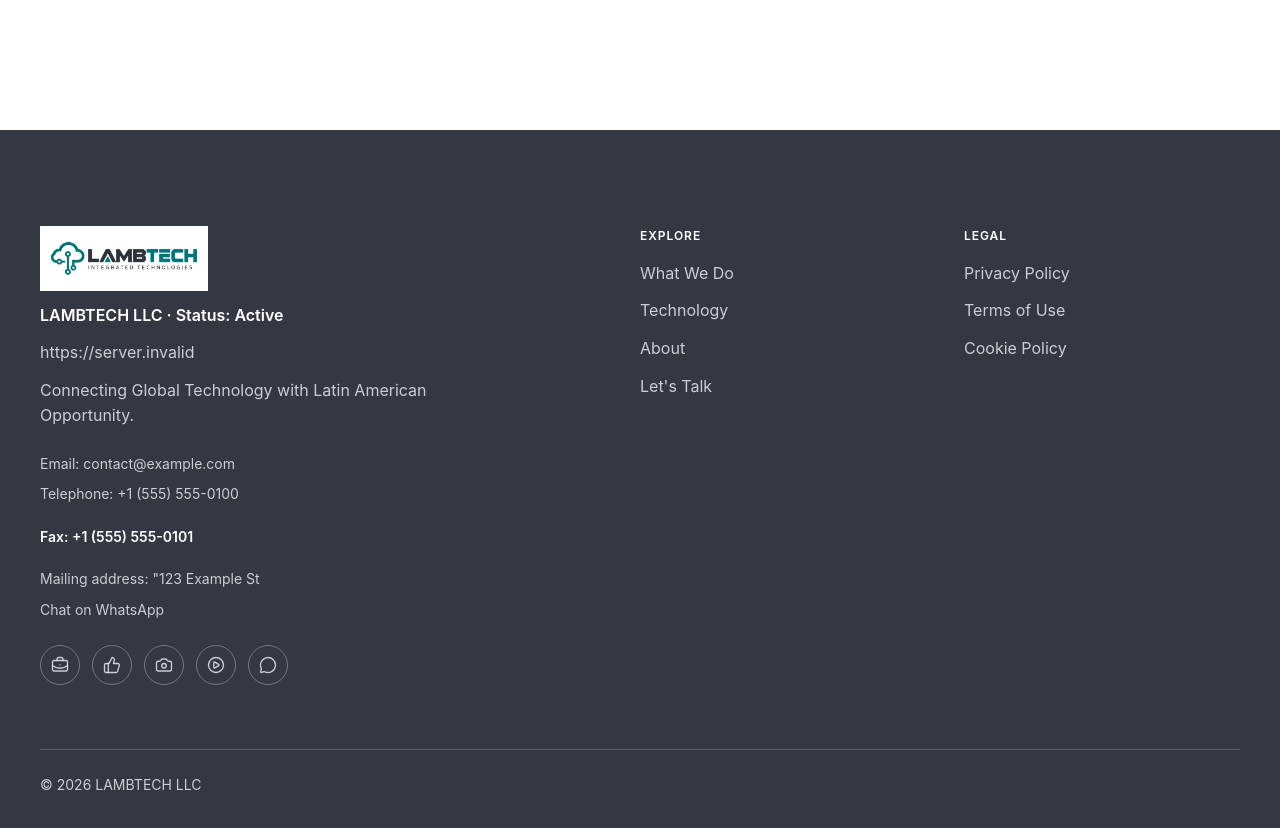
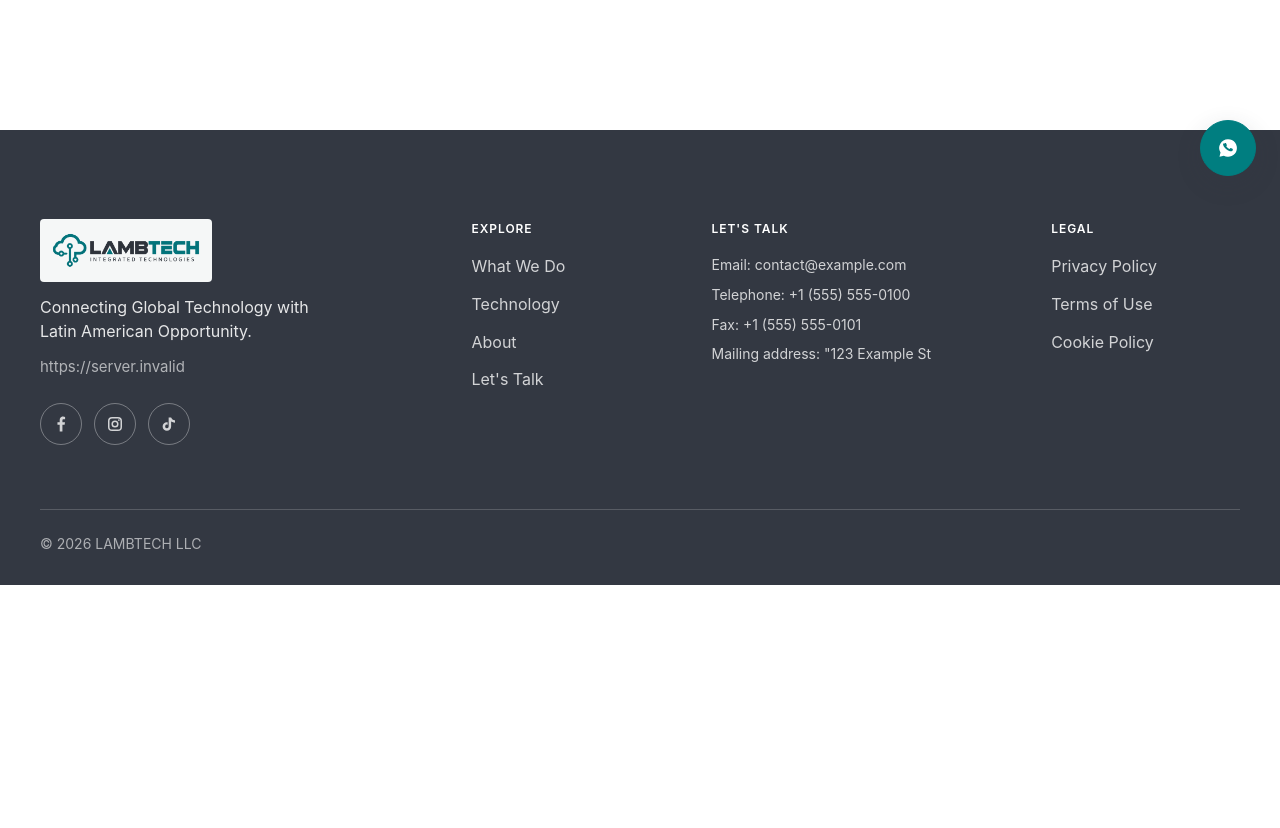
Before and after one commit to allanbarahona-web3/lambtechllc_web, a Next.js app in the folder apps/web/: page /en/cookies in a window 1280 px wide. Shown: the part 600-1428 px from the top of the page. After the commit the page ends 1185 px from the top, so only its background shows below. Built offline with nearby package versions, Linux system fonts and the light colour scheme; no server answers.

Commit message:
fix(web): refine premium footer and floating whatsapp

```diff
--- a/apps/web/package.json
+++ b/apps/web/package.json
@@ -11,7 +11,6 @@
   },
   "dependencies": {
     "i18next": "^26.4.7",
-    "lucide-react": "^1.59.0",
     "next": "16.4.2",
     "react": "19.3.0",
     "react-dom": "19.3.0"
--- a/apps/web/src/app/(site)/[locale]/[legal]/page.tsx
+++ b/apps/web/src/app/(site)/[locale]/[legal]/page.tsx
@@ -1,8 +1,10 @@
 import type { Metadata } from "next";
 import { notFound } from "next/navigation";
+import { WhatsAppButton } from "@/components/company/whatsapp-button";
 import { CorporateFooter } from "@/components/site/corporate-footer";
 import { CorporateHeader } from "@/components/site/corporate-header";
 import { LegalPage } from "@/components/site/legal-page";
+import { publicCompany } from "@/config/public-company";
 import { isLocale, locales } from "@/lib/i18n/config";
 import { getTranslation } from "@/lib/i18n/server";
 import { getLocaleMetadata } from "@/lib/seo";
@@ -49,8 +51,9 @@ export default async function LocalizedLegalPage({ params }: LegalRouteProps) {
       <CorporateFooter currentLocale={locale} labels={{
         about: footer("about"), contact: footer("contact"), contactDetails: footer("contactDetails", { returnObjects: true }) as { address: string; email: string; fax: string; phone: string; whatsapp: string }, cookies: footer("cookies"), copyright: footer("copyright"),
         legalTitle: footer("legalTitle"), logoAlt: footer("logoAlt"), navigationTitle: footer("navigationTitle"),
-        privacy: footer("privacy"), social: footer("social", { returnObjects: true }) as Record<"facebook" | "instagram" | "linkedin" | "whatsapp" | "youtube", string>, socialTitle: footer("socialTitle"), status: footer("status"), tagline: footer("tagline"), technology: footer("technology"), terms: footer("terms"), whatWeDo: footer("whatWeDo"),
+        privacy: footer("privacy"), social: footer("social", { returnObjects: true }) as Record<"facebook" | "instagram" | "tiktok", string>, socialTitle: footer("socialTitle"), tagline: footer("tagline"), technology: footer("technology"), terms: footer("terms"), whatWeDo: footer("whatWeDo"),
       }} />
+      <WhatsAppButton label={footer("contactDetails.whatsapp")} url={publicCompany.whatsappUrl} />
     </>
   );
 }
--- a/apps/web/src/app/(site)/[locale]/page.tsx
+++ b/apps/web/src/app/(site)/[locale]/page.tsx
@@ -59,7 +59,7 @@ export default async function LocalePage({ params }: LocalePageProps) {
       <CorporateFooter currentLocale={locale} labels={{
         about: footer("about"), contact: footer("contact"), contactDetails: footer("contactDetails", { returnObjects: true }) as { address: string; email: string; fax: string; phone: string; whatsapp: string }, cookies: footer("cookies"), copyright: footer("copyright"),
         legalTitle: footer("legalTitle"), logoAlt: footer("logoAlt"), navigationTitle: footer("navigationTitle"),
-        privacy: footer("privacy"), social: footer("social", { returnObjects: true }) as Record<"facebook" | "instagram" | "linkedin" | "whatsapp" | "youtube", string>, socialTitle: footer("socialTitle"), status: footer("status"), tagline: footer("tagline"), technology: footer("technology"), terms: footer("terms"), whatWeDo: footer("whatWeDo"),
+        privacy: footer("privacy"), social: footer("social", { returnObjects: true }) as Record<"facebook" | "instagram" | "tiktok", string>, socialTitle: footer("socialTitle"), tagline: footer("tagline"), technology: footer("technology"), terms: footer("terms"), whatWeDo: footer("whatWeDo"),
       }} />
       <WhatsAppButton label={contact("details.whatsapp")} url={publicCompany.whatsappUrl} />
     </>
--- a/apps/web/src/app/globals.css
+++ b/apps/web/src/app/globals.css
@@ -818,32 +818,60 @@ section[id] {
 }
 
 .site-footer {
-  padding-block: clamp(var(--space-8), 8vw, var(--space-9)) var(--space-6);
+  padding-block: clamp(var(--space-8), 7vw, var(--space-9)) var(--space-6);
   background: var(--color-text-primary);
-  color: rgb(255 255 255 / 75%);
+  color: rgb(255 255 255 / 78%);
 }
 
 .site-footer__grid {
   display: grid;
-  grid-template-columns: minmax(0, 2fr) minmax(10rem, 1fr) minmax(10rem, 1fr);
-  gap: var(--space-7);
+  grid-template-areas: "brand explore contact legal";
+  grid-template-columns: minmax(15rem, 1.45fr) minmax(8rem, 0.72fr) minmax(13rem, 1.1fr) minmax(8rem, 0.72fr);
+  gap: clamp(var(--space-6), 4vw, var(--space-8));
 }
 
-.site-footer__brand img {
-  width: 10.5rem;
+.site-footer__brand {
+  grid-area: brand;
+}
+
+.site-footer__explore {
+  grid-area: explore;
+}
+
+.site-footer__contact {
+  grid-area: contact;
+}
+
+.site-footer__legal {
+  grid-area: legal;
+}
+
+.site-footer__logo {
+  display: inline-flex;
+  width: fit-content;
+  padding: 0.4375rem 0.625rem;
+  border-radius: var(--radius-control);
+  background: var(--color-surface-subtle);
+}
+
+.site-footer__logo img {
+  width: 9.5rem;
   height: auto;
-  padding: var(--space-2);
-  background: var(--color-surface-base);
 }
 
 .site-footer__brand p {
-  max-width: 25rem;
+  max-width: 19rem;
   margin-top: var(--space-3);
 }
 
 .site-footer__brand p:nth-of-type(1) {
-  color: var(--color-surface-base);
-  font-weight: 600;
+  color: rgb(255 255 255 / 88%);
+  line-height: 1.5;
+}
+
+.site-footer__brand p:nth-of-type(2) {
+  color: rgb(255 255 255 / 62%);
+  font-size: 0.9375rem;
 }
 
 .contact-details {
@@ -868,9 +896,10 @@ section[id] {
 }
 
 .contact-details--footer {
-  margin-top: var(--space-5);
+  margin-top: 0;
   color: inherit;
   font-size: 0.875rem;
+  line-height: 1.55;
 }
 
 .social-links {
@@ -888,27 +917,35 @@ section[id] {
   display: inline-flex;
   align-items: center;
   justify-content: center;
-  width: 2.5rem;
-  height: 2.5rem;
-  border: var(--border-width) solid rgb(255 255 255 / 30%);
+  width: 2.625rem;
+  height: 2.625rem;
+  border: var(--border-width) solid rgb(255 255 255 / 34%);
   border-radius: 50%;
   color: var(--color-surface-base);
+  transition:
+    background-color var(--duration-fast) var(--ease-standard),
+    border-color var(--duration-fast) var(--ease-standard),
+    color var(--duration-fast) var(--ease-standard),
+    transform var(--duration-fast) var(--ease-standard);
 }
 
 .social-links a svg,
 .social-links__item svg {
-  width: 1.125rem;
-  height: 1.125rem;
+  width: 1.25rem;
+  height: 1.25rem;
 }
 
-.social-links a:hover {
-  border-color: var(--color-surface-base);
-  background: rgb(255 255 255 / 12%);
+.social-links a:hover,
+.social-links a:focus-visible {
+  border-color: var(--color-brand-teal);
+  background: var(--color-brand-teal);
+  color: var(--color-surface-base);
   text-decoration: none;
+  transform: translateY(-0.125rem);
 }
 
 .social-links__item--disabled {
-  opacity: 0.38;
+  opacity: 0.42;
   cursor: not-allowed;
 }
 
@@ -946,10 +983,12 @@ section[id] {
 }
 
 .site-footer__base {
-  margin-top: var(--space-8);
+  margin-top: clamp(var(--space-7), 6vw, var(--space-8));
   padding-top: var(--space-5);
-  border-top: var(--border-width) solid rgb(255 255 255 / 20%);
+  border-top: var(--border-width) solid rgb(255 255 255 / 18%);
+  color: rgb(255 255 255 / 60%);
   font-size: 0.875rem;
+  line-height: 1.4;
 }
 
 .whatsapp-button {
@@ -969,6 +1008,7 @@ section[id] {
   color: var(--color-surface-base);
   text-decoration: none;
   box-shadow: 0 0.5rem 1.5rem rgb(51 56 66 / 18%);
+  animation: whatsapp-button-enter 420ms var(--ease-standard) both;
   transition:
     background-color var(--duration-fast) var(--ease-standard),
     border-color var(--duration-fast) var(--ease-standard),
@@ -1010,6 +1050,18 @@ section[id] {
     transform var(--duration-fast) var(--ease-standard);
 }
 
+@keyframes whatsapp-button-enter {
+  from {
+    opacity: 0;
+    transform: translateY(0.5rem) scale(0.96);
+  }
+
+  to {
+    opacity: 1;
+    transform: translateY(0) scale(1);
+  }
+}
+
 .whatsapp-button:hover .whatsapp-button__tooltip,
 .whatsapp-button:focus-visible .whatsapp-button__tooltip {
   opacity: 1;
@@ -1049,11 +1101,11 @@ section[id] {
   }
 
   .site-footer__grid {
+    grid-template-areas:
+      "brand explore"
+      "contact legal";
     grid-template-columns: repeat(2, minmax(0, 1fr));
-  }
-
-  .site-footer__brand {
-    grid-column: 1 / -1;
+    gap: var(--space-7) var(--space-6);
   }
 
   .partner-network__strip {
@@ -1081,6 +1133,24 @@ section[id] {
 
   .partner-network__strip {
     gap: var(--space-3);
+  }
+
+  .site-footer__grid {
+    grid-template-areas:
+      "brand"
+      "explore"
+      "contact"
+      "legal";
+    gap: var(--space-7);
+  }
+
+  .site-footer__brand p {
+    max-width: 22rem;
+  }
+
+  .whatsapp-button {
+    right: max(var(--space-4), env(safe-area-inset-right));
+    bottom: max(var(--space-4), env(safe-area-inset-bottom));
   }
 
 }
--- /dev/null
+++ b/apps/web/src/components/company/brand-icons.tsx
@@ -0,0 +1,38 @@
+import type { SVGProps } from "react";
+
+type BrandIconProps = SVGProps<SVGSVGElement>;
+
+export function FacebookIcon(props: BrandIconProps) {
+  return (
+    <svg fill="none" viewBox="0 0 24 24" {...props}>
+      <path d="M13.7 21v-8h2.68l.4-3.12H13.7V7.89c0-.9.25-1.52 1.55-1.52h1.66V3.58A22.27 22.27 0 0 0 14.49 3c-2.4 0-4.04 1.46-4.04 4.15v2.73H7.75V13h2.7v8h3.25Z" fill="currentColor" />
+    </svg>
+  );
+}
+
+export function InstagramIcon(props: BrandIconProps) {
+  return (
+    <svg fill="none" viewBox="0 0 24 24" {...props}>
+      <rect height="15" rx="4" stroke="currentColor" strokeWidth="1.8" width="15" x="4.5" y="4.5" />
+      <circle cx="12" cy="12" r="3.35" stroke="currentColor" strokeWidth="1.8" />
+      <circle cx="16.65" cy="7.35" fill="currentColor" r="1" />
+    </svg>
+  );
+}
+
+export function TikTokIcon(props: BrandIconProps) {
+  return (
+    <svg fill="none" viewBox="0 0 24 24" {...props}>
+      <path d="M14.55 4.1c.53 1.42 1.66 2.54 3.1 3.05.5.18 1.02.27 1.55.27v3.07a8.47 8.47 0 0 1-4.65-1.38v5.8A5.1 5.1 0 1 1 9.45 9.8c.32 0 .63.03.93.09v3.1a2.12 2.12 0 1 0 1.2 1.92V4.1h2.97Z" fill="currentColor" />
+    </svg>
+  );
+}
+
+export function WhatsAppIcon(props: BrandIconProps) {
+  return (
+    <svg fill="none" viewBox="0 0 24 24" {...props}>
+      <path d="M12 3.2a8.79 8.79 0 0 0-7.49 13.4L3.5 20.8l4.34-1.1A8.8 8.8 0 1 0 12 3.2Z" fill="currentColor" />
+      <path d="M8.9 7.45c.16-.36.32-.37.48-.37h.4c.12 0 .3.04.38.3l.68 1.63c.08.2.05.34-.04.48l-.32.45c-.1.12-.2.26-.08.48.12.22.54.9 1.16 1.45.8.72 1.48.94 1.7 1.05.22.1.34.08.47-.05l.62-.72c.14-.16.3-.13.5-.06l1.58.75c.22.1.36.16.4.25.04.1.04.57-.14 1.1-.18.54-1.04 1.03-1.43 1.08-.36.05-.82.07-1.32-.1-.3-.1-.67-.22-1.15-.43-.5-.22-2.1-.78-3.58-2.48-1.16-1.32-1.84-2.88-2.05-3.37-.22-.5-.02-.77.16-1.02l.46-.55Z" fill="#007e80" />
+    </svg>
+  );
+}
--- a/apps/web/src/components/company/contact-details.tsx
+++ b/apps/web/src/components/company/contact-details.tsx
@@ -2,11 +2,12 @@ import { publicCompany, telephoneHref } from "@/config/public-company";
 
 type ContactDetailsProps = {
   className?: string;
+  includeWhatsApp?: boolean;
   labels: { address: string; email: string; fax: string; phone: string; whatsapp: string };
 };
 
-export function ContactDetails({ className, labels }: ContactDetailsProps) {
-  const hasDetails = publicCompany.email || publicCompany.phone || publicCompany.fax || publicCompany.address || publicCompany.whatsappUrl;
+export function ContactDetails({ className, includeWhatsApp = true, labels }: ContactDetailsProps) {
+  const hasDetails = publicCompany.email || publicCompany.phone || publicCompany.fax || publicCompany.address || (includeWhatsApp && publicCompany.whatsappUrl);
   if (!hasDetails) return null;
 
   return (
@@ -15,7 +16,7 @@ export function ContactDetails({ className, labels }: ContactDetailsProps) {
       {publicCompany.phone ? <a href={telephoneHref(publicCompany.phone.e164)}>{labels.phone}: {publicCompany.phone.display}</a> : null}
       {publicCompany.fax ? <p>{labels.fax}: {publicCompany.fax.display}</p> : null}
       {publicCompany.address ? <p>{labels.address}: {publicCompany.address}</p> : null}
-      {publicCompany.whatsappUrl ? (
+      {includeWhatsApp && publicCompany.whatsappUrl ? (
         <a href={publicCompany.whatsappUrl} rel="noopener noreferrer" target="_blank">{labels.whatsapp}</a>
       ) : null}
     </address>
--- a/apps/web/src/components/company/social-links.tsx
+++ b/apps/web/src/components/company/social-links.tsx
@@ -1,11 +1,4 @@
-import {
-  BriefcaseBusiness,
-  Camera,
-  CirclePlay,
-  MessageCircle,
-  ThumbsUp,
-  type LucideIcon,
-} from "lucide-react";
+import { FacebookIcon, InstagramIcon, TikTokIcon } from "@/components/company/brand-icons";
 import type { SocialPlatform } from "@/config/public-company";
 
 type SocialLinksProps = {
@@ -14,14 +7,12 @@ type SocialLinksProps = {
   links: Record<SocialPlatform, string | undefined>;
 };
 
-const socialOrder: SocialPlatform[] = ["linkedin", "facebook", "instagram", "youtube", "whatsapp"];
+const socialOrder: SocialPlatform[] = ["facebook", "instagram", "tiktok"];
 
-const socialIcons: Record<SocialPlatform, LucideIcon> = {
-  facebook: ThumbsUp,
-  instagram: Camera,
-  linkedin: BriefcaseBusiness,
-  whatsapp: MessageCircle,
-  youtube: CirclePlay,
+const socialIcons = {
+  facebook: FacebookIcon,
+  instagram: InstagramIcon,
+  tiktok: TikTokIcon,
 };
 
 export function SocialLinks({ label, labels, links }: SocialLinksProps) {
--- a/apps/web/src/components/company/whatsapp-button.tsx
+++ b/apps/web/src/components/company/whatsapp-button.tsx
@@ -1,4 +1,4 @@
-import { MessageCircle } from "lucide-react";
+import { WhatsAppIcon } from "@/components/company/brand-icons";
 
 type WhatsAppButtonProps = {
   label: string;
@@ -10,7 +10,7 @@ export function WhatsAppButton({ label, url }: WhatsAppButtonProps) {
 
   return (
     <a aria-label={label} className="whatsapp-button" href={url} rel="noopener noreferrer" target="_blank">
-      <MessageCircle aria-hidden="true" strokeWidth={1.8} />
+      <WhatsAppIcon aria-hidden="true" />
       <span className="whatsapp-button__tooltip" role="tooltip">{label}</span>
     </a>
   );
--- a/apps/web/src/components/site/corporate-footer.tsx
+++ b/apps/web/src/components/site/corporate-footer.tsx
@@ -5,6 +5,7 @@ import { SocialLinks } from "@/components/company/social-links";
 import { publicCompany, type SocialPlatform } from "@/config/public-company";
 import { Container } from "@/components/design-system/container";
 import type { Locale } from "@/lib/i18n/config";
+import { getPlannedSectionHref, type PlannedSectionId } from "@/lib/site-navigation";
 
 type CorporateFooterProps = {
   currentLocale: Locale;
@@ -20,7 +21,6 @@ type CorporateFooterProps = {
     privacy: string;
     social: Record<SocialPlatform, string>;
     socialTitle: string;
-    status: string;
     tagline: string;
     technology: string;
     terms: string;
@@ -29,11 +29,11 @@ type CorporateFooterProps = {
 };
 
 export function CorporateFooter({ currentLocale, labels }: CorporateFooterProps) {
-  const sectionLinks = [
-    ["what-we-do", labels.whatWeDo],
-    ["technology", labels.technology],
-    ["about", labels.about],
-    ["contact", labels.contact],
+  const sectionLinks: Array<{ id: PlannedSectionId; label: string }> = [
+    { id: "what-we-do", label: labels.whatWeDo },
+    { id: "technology", label: labels.technology },
+    { id: "about", label: labels.about },
+    { id: "contact", label: labels.contact },
   ];
 
   return (
@@ -41,24 +41,26 @@ export function CorporateFooter({ currentLocale, labels }: CorporateFooterProps)
       <Container>
         <div className="site-footer__grid">
           <div className="site-footer__brand">
-            <Link href={`/${currentLocale}`}>
+            <Link aria-label={labels.logoAlt} className="site-footer__logo" href={`/${currentLocale}`}>
               <Image alt={labels.logoAlt} height={713} src="/LogoColor.png" width={2206} />
             </Link>
-            <p>{publicCompany.name} · {labels.status}: {publicCompany.companyStatus}</p>
+            <p>{labels.tagline}</p>
             <p>{publicCompany.jurisdiction}</p>
-            <p>{labels.tagline}</p>
-            <ContactDetails className="contact-details--footer" labels={labels.contactDetails} />
             <SocialLinks label={labels.socialTitle} labels={labels.social} links={publicCompany.social} />
           </div>
-          <nav aria-label={labels.navigationTitle}>
+          <nav aria-label={labels.navigationTitle} className="site-footer__explore">
             <p className="site-footer__heading">{labels.navigationTitle}</p>
             <ul>
-              {sectionLinks.map(([id, label]) => (
-                <li key={id}><Link href={`/${currentLocale}#${id}`}>{label}</Link></li>
+              {sectionLinks.map(({ id, label }) => (
+                <li key={id}><Link href={getPlannedSectionHref(currentLocale, id)}>{label}</Link></li>
               ))}
             </ul>
           </nav>
-          <nav aria-label={labels.legalTitle}>
+          <section aria-labelledby="footer-contact-title" className="site-footer__contact">
+            <p className="site-footer__heading" id="footer-contact-title">{labels.contact}</p>
+            <ContactDetails className="contact-details--footer" includeWhatsApp={false} labels={labels.contactDetails} />
+          </section>
+          <nav aria-label={labels.legalTitle} className="site-footer__legal">
             <p className="site-footer__heading">{labels.legalTitle}</p>
             <ul>
               <li><Link href={`/${currentLocale}/privacy`}>{labels.privacy}</Link></li>
--- a/apps/web/src/config/public-company.ts
+++ b/apps/web/src/config/public-company.ts
@@ -1,4 +1,4 @@
-export type SocialPlatform = "facebook" | "instagram" | "linkedin" | "whatsapp" | "youtube";
+export type SocialPlatform = "facebook" | "instagram" | "tiktok";
 
 export type PublicPartnerLogo = {
   name: string;
@@ -56,9 +56,7 @@ function partnerLogos(value: string | undefined): PublicPartnerLogo[] {
 const social = {
   facebook: publicHttpUrl(process.env.NEXT_PUBLIC_FACEBOOK_URL),
   instagram: publicHttpUrl(process.env.NEXT_PUBLIC_INSTAGRAM_URL),
-  linkedin: publicHttpUrl(process.env.NEXT_PUBLIC_LINKEDIN_URL),
-  whatsapp: publicHttpUrl(process.env.NEXT_PUBLIC_WHATSAPP_URL),
-  youtube: publicHttpUrl(process.env.NEXT_PUBLIC_YOUTUBE_URL),
+  tiktok: publicHttpUrl(process.env.NEXT_PUBLIC_TIKTOK_URL),
 } satisfies Record<SocialPlatform, string | undefined>;
 
 export const publicCompany = {
@@ -77,7 +75,7 @@ export const publicCompany = {
   phone: publicTelephone(process.env.NEXT_PUBLIC_COMPANY_PHONE, process.env.NEXT_PUBLIC_COMPANY_PHONE_E164),
   social,
   website: publicHttpUrl(process.env.NEXT_PUBLIC_COMPANY_WEBSITE),
-  whatsappUrl: social.whatsapp,
+  whatsappUrl: publicHttpUrl(process.env.NEXT_PUBLIC_WHATSAPP_URL),
 } as const;
 
 export function telephoneHref(e164: string) {
--- a/apps/web/src/locales/en/footer.json
+++ b/apps/web/src/locales/en/footer.json
@@ -7,7 +7,6 @@
   "whatWeDo": "What We Do", "technology": "Technology", "about": "About", "contact": "Let's Talk",
   "privacy": "Privacy Policy", "terms": "Terms of Use", "cookies": "Cookie Policy",
   "contactDetails": { "email": "Email", "phone": "Telephone", "fax": "Fax", "address": "Mailing address", "whatsapp": "Chat on WhatsApp" },
-  "social": { "linkedin": "Visit LAMBTECH on LinkedIn", "facebook": "Visit LAMBTECH on Facebook", "instagram": "Visit LAMBTECH on Instagram", "youtube": "Visit LAMBTECH on YouTube", "whatsapp": "Chat with LAMBTECH on WhatsApp" },
-  "status": "Status",
+  "social": { "facebook": "Visit LAMBTECH on Facebook", "instagram": "Visit LAMBTECH on Instagram", "tiktok": "Visit LAMBTECH on TikTok" },
   "copyright": "© 2026 LAMBTECH LLC"
 }
--- a/apps/web/src/locales/es/footer.json
+++ b/apps/web/src/locales/es/footer.json
@@ -7,7 +7,6 @@
   "whatWeDo": "Qué hacemos", "technology": "Tecnología", "about": "Nosotros", "contact": "Hablemos",
   "privacy": "Política de Privacidad", "terms": "Términos de Uso", "cookies": "Política de Cookies",
   "contactDetails": { "email": "Correo electrónico", "phone": "Teléfono", "fax": "Fax", "address": "Dirección postal", "whatsapp": "Conversar por WhatsApp" },
-  "social": { "linkedin": "Visitar LAMBTECH en LinkedIn", "facebook": "Visitar LAMBTECH en Facebook", "instagram": "Visitar LAMBTECH en Instagram", "youtube": "Visitar LAMBTECH en YouTube", "whatsapp": "Conversar con LAMBTECH por WhatsApp" },
-  "status": "Estado",
+  "social": { "facebook": "Visitar LAMBTECH en Facebook", "instagram": "Visitar LAMBTECH en Instagram", "tiktok": "Visitar LAMBTECH en TikTok" },
   "copyright": "© 2026 LAMBTECH LLC"
 }
```
Also changed, not shown: 2 other files (tests, documents, lock files or other folders).
